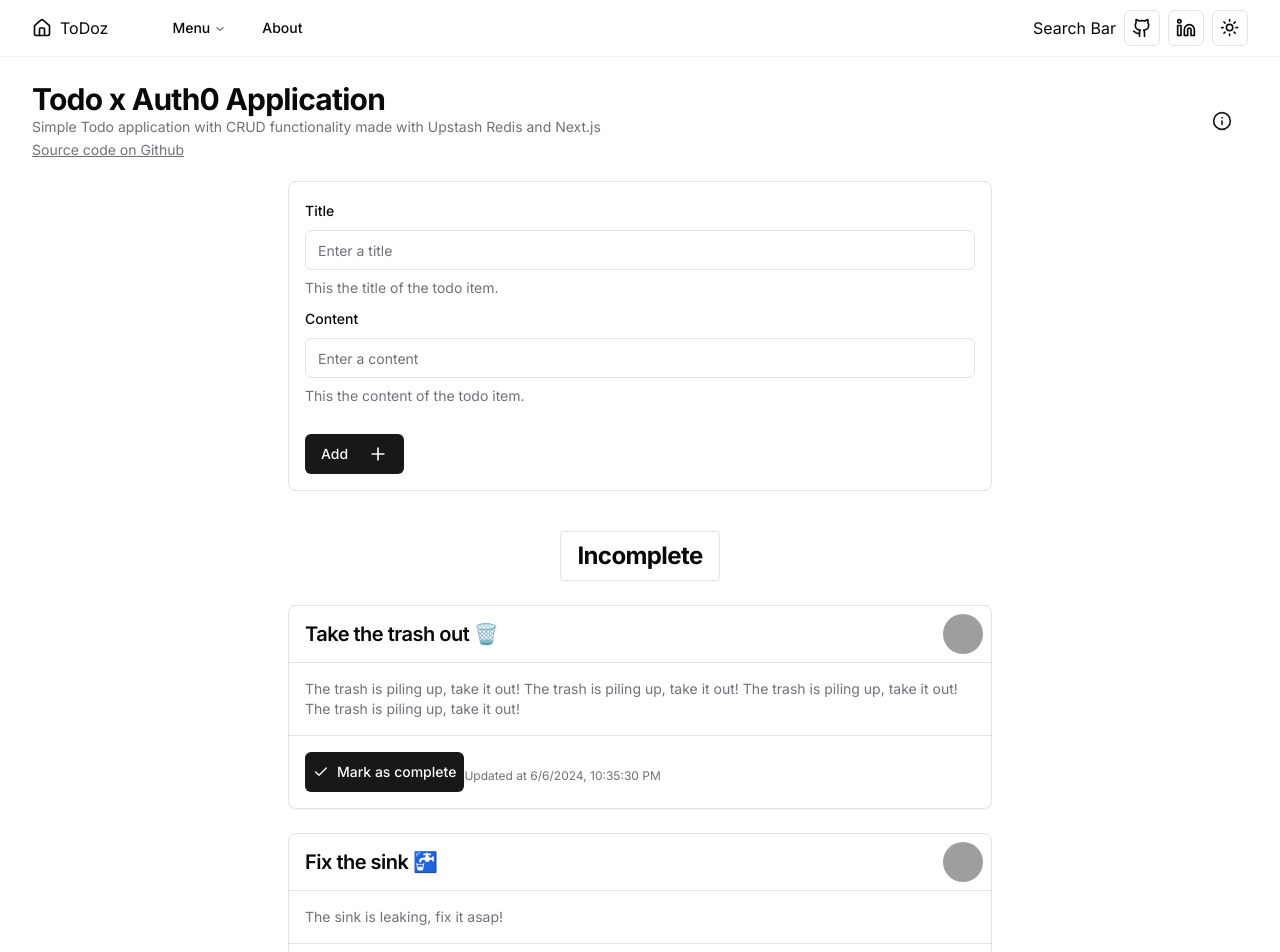
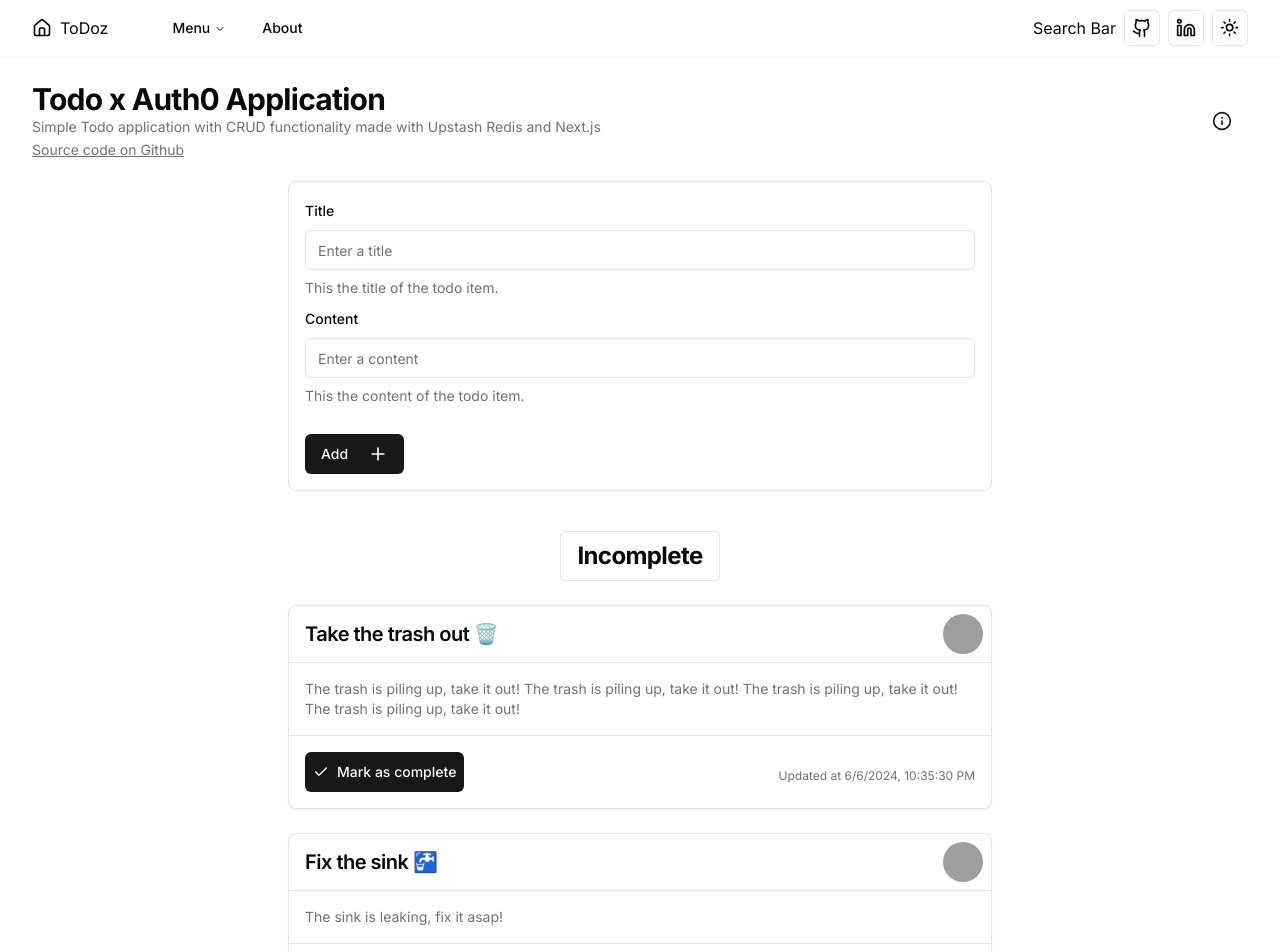
Before and after one commit to aviv-maman/todo-auth0, a Next.js app: page / in a window 1280 px wide. Shown: the top 952 px of the page. Built offline with nearby package versions, Linux system fonts and the light colour scheme; grey boxes are pictures that could not be loaded.

Commit message:
Update todo-card.tsx

```diff
--- a/components/todo-card.tsx
+++ b/components/todo-card.tsx
@@ -32,7 +32,7 @@ const TodoCard: React.FC<TodoCardProps> = ({ id, value, className, ...props }) =
         </Avatar>
       </CardHeader>
       <CardContent className='border-y space-x-4 p-4 text-sm text-muted-foreground'>{value.content}</CardContent>
-      <CardFooter className='block md:flex p-4'>
+      <CardFooter className='block md:flex p-4 md:justify-between'>
         <Button className='p-2'>
           <CheckIcon className='mr-2 h-4 w-4' /> Mark as complete
         </Button>
```
